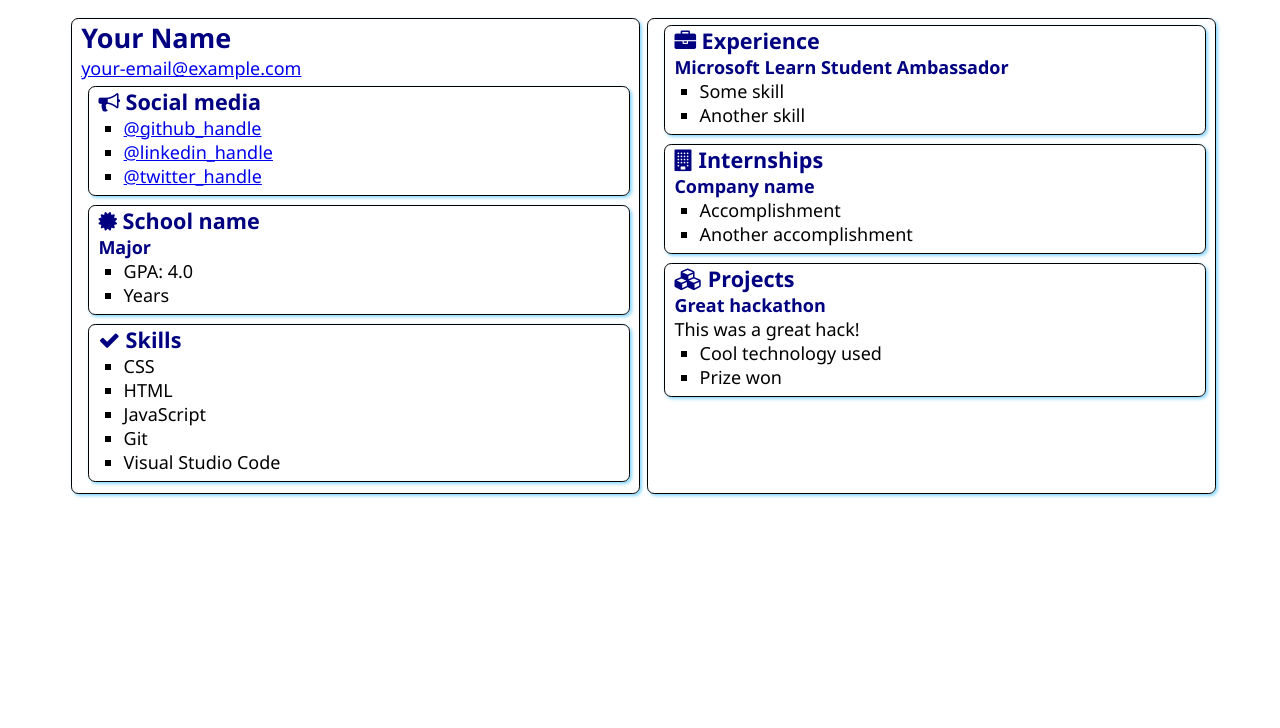
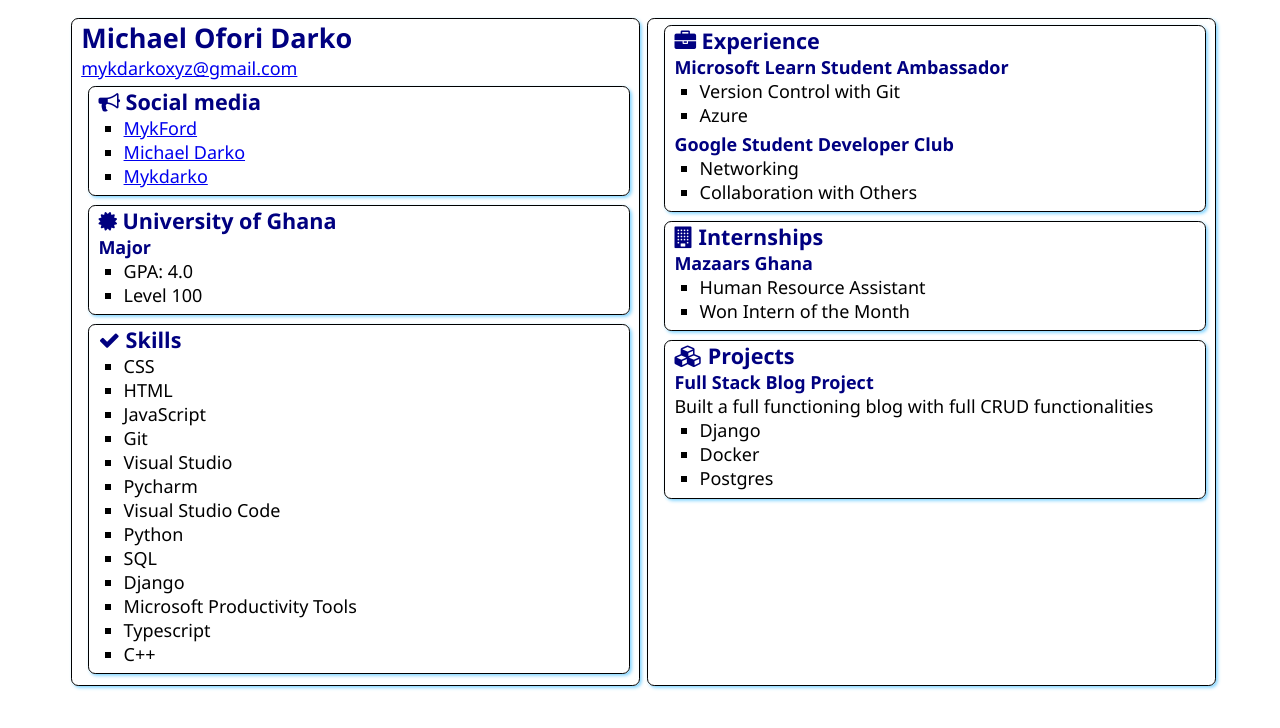
Before and after one commit to Mykford/SATechnicalOnboarding, a plain HTML site: page src/index.html in a window 1280 px wide. Drawn offline with Linux system fonts and the light colour scheme.

Commit message:
Update index.html
Added my name and made some changes

```diff
--- a/src/index.html
+++ b/src/index.html
@@ -12,8 +12,8 @@
 <body>
     <main>
         <article class="box">
-            <h1>Your Name</h1>
-            <div><a href="mailto:your.email@example.com">your-email@example.com</a></div>
+            <h1>Michael Ofori Darko</h1>
+            <div><a href="mailto:mykdarkoxyz@gmail.com">mykdarkoxyz@gmail.com</a></div>
 
             <section class="box">
                 <h2>
@@ -21,9 +21,9 @@
                     Social media
                 </h2>
                 <ul>
-                    <li><a href="https://github.com/<handle>">@github_handle</a></li>
-                    <li><a href="https://linkedin.com/in/<handle>">@linkedin_handle</a></li>
-                    <li><a href="https://twitter.com/<handle>">@twitter_handle</a></li>
+                    <li><a href="https://github.com/mykford">MykFord</a></li>
+                    <li><a href="https://linkedin.com/in/mykdarko">Michael Darko</a></li>
+                    <li><a href="https://twitter.com/mykdarko">Mykdarko</a></li>
                 </ul>
             </section>
 
@@ -31,12 +31,12 @@
                 <div class="education">
                     <h2>
                         <i class="fa fa-certificate" aria-hidden="true"></i>
-                        School name
+                       University of Ghana
                     </h2>
                     <h3>Major</h3>
                     <ul>
                         <li>GPA: 4.0</li>
-                        <li>Years</li>
+                        <li>Level 100</li>
                     </ul>
                 </div>
             </section>
@@ -51,8 +51,17 @@
                     <li>HTML</li>
                     <li>JavaScript</li>
                     <li>Git</li>
+                    <li>Visual Studio</li>
+                    <li>Pycharm</li>
                     <li>Visual Studio Code</li>
+                    <li>Python</li>
+                    <li>SQL</li>
+                    <li>Django</li>
+                    <li>Microsoft Productivity Tools</li>
+                    <li>Typescript</li>
+                    <li>C++</li>
                 </ul>
+
             </section>
         </article>
         <article class="box">
@@ -63,8 +72,13 @@
                 </h2>
                 <h3>Microsoft Learn Student Ambassador</h3>
                 <ul>
-                    <li>Some skill</li>
-                    <li>Another skill</li>
+                    <li>Version Control with Git</li>
+                    <li>Azure</li>
+                </ul>
+                <h3>Google Student Developer Club</h3>
+                <ul>
+                    <li>Networking</li>
+                    <li>Collaboration with Others</li>
                 </ul>
             </section>
             <section class="box">
@@ -73,10 +87,10 @@
                     Internships
                 </h2>
 
-                <h3>Company name</h3>
+                <h3>Mazaars Ghana</h3>
                 <ul>
-                    <li>Accomplishment</li>
-                    <li>Another accomplishment</li>
+                    <li>Human Resource Assistant</li>
+                    <li>Won Intern of the Month</li>
                 </ul>
             </section>
             <section class="box">
@@ -85,11 +99,12 @@
                     Projects
                 </h2>
 
-                <h3>Great hackathon</h3>
-                <div>This was a great hack!</div>
+                <h3>Full Stack Blog Project</h3>
+                <div>Built a full functioning blog with full CRUD functionalities</div>
                 <ul>
-                    <li>Cool technology used</li>
-                    <li>Prize won</li>
+                    <li>Django</li>
+                    <li>Docker</li>
+                    <li>Postgres</li>
                 </ul>
             </section>
         </article>
```
